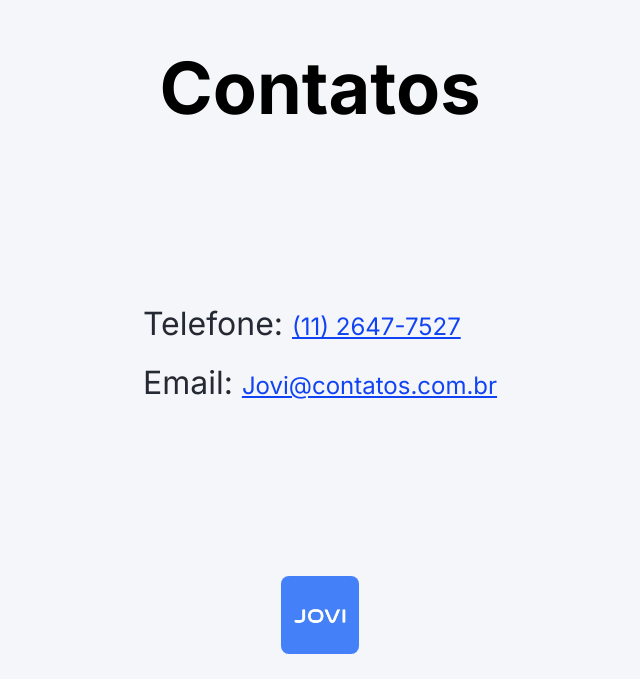
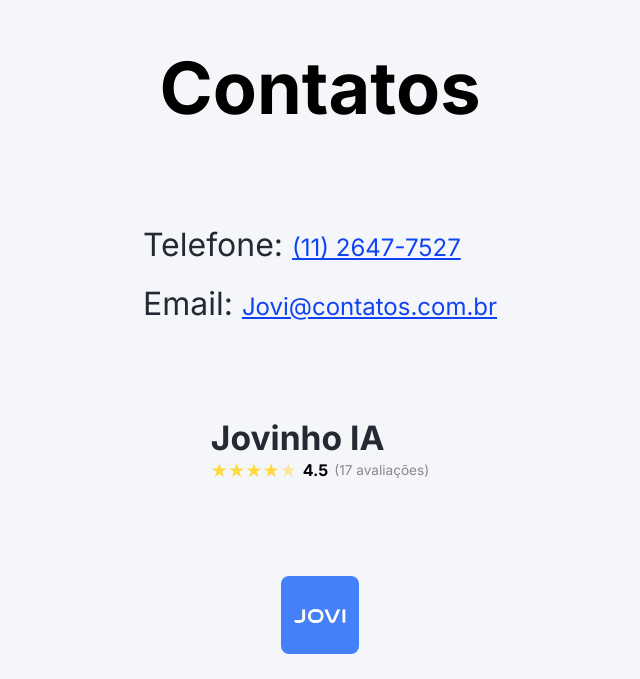
Before and after one commit to correaleite/React---Jovinho, a React (Vite) app: page / in a window 1280 px wide. Shown: the part 11250-11929 px from the top of the page, without its empty margins (320-960 px from the left). Built offline with nearby package versions, Linux system fonts and the light colour scheme.

Commit message:
site de react finalizado

```diff
--- /dev/null
+++ b/src/components/AvaliacaoEstrelas.jsx
@@ -0,0 +1,38 @@
+
+function AvaliacaoEstrelas({ notas }) {
+
+  function mediaAvaliacoes(notas) {
+    const soma = notas.reduce((acc, nota) => acc + nota, 0);
+    const media = soma / notas.length;
+    return Math.round(media * 10) / 10;
+  }
+
+  const media = mediaAvaliacoes(notas);
+  const estrelasCheias = Math.floor(media);
+  const temMeiaEstrela = media % 1 >= 0.5;
+  const estrelasVazias = 5 - estrelasCheias - (temMeiaEstrela ? 1 : 0);
+
+  return (
+    <div className="avaliacao-estrelas">
+      <div className="estrelas">
+        {}
+        {Array.from({ length: estrelasCheias }).map((_, i) => (
+          <span key={`cheia-${i}`} className="estrela cheia">★</span>
+        ))}
+
+        {}
+        {temMeiaEstrela && <span className="estrela meia">★</span>}
+
+        {}
+        {Array.from({ length: estrelasVazias }).map((_, i) => (
+          <span key={`vazia-${i}`} className="estrela vazia">☆</span>
+        ))}
+      </div>
+
+      <span className="nota-numero">{media.toFixed(1)}</span>
+      <span className="total-avaliacoes">({notas.length} avaliações)</span>
+    </div>
+  );
+}
+
+export default AvaliacaoEstrelas;
--- a/src/components/Contatos.jsx
+++ b/src/components/Contatos.jsx
@@ -1,7 +1,10 @@
 import LogoContatos from '../assets/JOVI-icon.png';
+import AvaliacaoEstrelas from './AvaliacaoEstrelas';
 
 function Contatos () {
+    const notasDoJovinho = [5, 4, 5, 3, 4, 5, 4, 5, 4, 5, 5, 5, 3, 5, 5, 4, 5];
     return (
+
          <section class="section-contato" id="contato">
 
         <h1>Contatos</h1>
@@ -11,6 +14,10 @@ function Contatos () {
                 <li><p>Email: <a href="#">Jovi@contatos.com.br</a></p></li>
             </ul>
         </div>
+        <div className="card-notaJovinho">
+            <h3>Jovinho IA</h3>
+            <AvaliacaoEstrelas notas={notasDoJovinho} />
+        </div>
         <img src={LogoContatos} alt="jovi-logo-contatos"></img>
 
     </section>
--- a/src/components/Login.jsx
+++ b/src/components/Login.jsx
@@ -4,12 +4,10 @@ function LoginSection() {
   const [email, setEmail] = useState('');
   const [senha, setSenha] = useState('');
 
-  // inicializa "logado" já lendo o localStorage
   const [logado, setLogado] = useState(() => {
     return localStorage.getItem('logado') === 'true';
   });
 
-  // se já tinha um email salvo, recupera ele também (pra mostrar "logado como fulano@...")
   useEffect(() => {
     const emailSalvo = localStorage.getItem('emailLogado');
     if (emailSalvo) {
@@ -17,11 +15,26 @@ function LoginSection() {
     }
   }, []);
 
+  function forcaSenha(senha) {
+    const pontos = Math.min(senha.length, 10);
+    return pontos;
+  }
+
+  function statusForcaSenha(pontos) {
+    if (pontos === 0) return { texto: '', cor: 'transparent' };
+    if (pontos < 6) return { texto: 'Fraca', cor: 'red' };
+    if (pontos < 9) return { texto: 'Média', cor: 'orange' };
+    return { texto: 'Forte', cor: 'green' };
+  }
+
+  const pontosSenha = forcaSenha(senha);
+  const { texto: textoForca, cor: corForca } = statusForcaSenha(pontosSenha);
+
   function logar() {
     const emailTrim = email.trim();
     const senhaTrim = senha.trim();
 
-    if (emailTrim === "jovinho@fiap.com.br" && senhaTrim === "123") {
+    if (emailTrim === "jovinho@fiap.com.br" && senhaTrim.length >= 5) {
       setLogado(true);
       localStorage.setItem('logado', 'true');
       localStorage.setItem('emailLogado', emailTrim);
@@ -30,12 +43,12 @@ function LoginSection() {
       alert('Email inválido');
       console.log(`email inválido: ${emailTrim}`);
     }
-    else if (emailTrim.indexOf("@") !== -1 && senhaTrim.length <= 5) {
+    else if (emailTrim.indexOf("@") !== -1 && senhaTrim.length < 5) {
       alert('A senha precisa de no mínimo 5 caracteres');
       console.log(`senha inválida: ${senhaTrim}`);
     }
     else {
-      alert('Email ou senha incorretos');
+      alert('Email incorreto');
       console.log(`email: ${emailTrim} e senha: ${senhaTrim}`);
     }
   }
@@ -62,11 +75,9 @@ function LoginSection() {
         <div className="card-login">
           {logado ? (
             <>
-            <div className='logado'>
               <h2>Bem-vindo!</h2>
               <p>Você está logado como <strong>{email}</strong></p>
               <button onClick={sair}>Sair</button>
-            </div>
             </>
           ) : (
             <>
@@ -93,6 +104,21 @@ function LoginSection() {
                     value={senha}
                     onChange={(e) => setSenha(e.target.value)}
                   />
+                  {senha.length > 0 && (
+                    <div className="forca-senha">
+                      <div
+                        style={{
+                          width: `${pontosSenha * 10}%`,
+                          height: '4px',
+                          background: corForca,
+                          transition: 'width 0.2s, background 0.2s'
+                        }}
+                      />
+                      <span style={{ color: corForca, fontSize: '0.85em' }}>
+                        {textoForca}
+                      </span>
+                    </div>
+                  )}
                 </div>
               </div>
               <button id="btnLogar" onClick={logar}>Entrar</button>
@@ -100,7 +126,7 @@ function LoginSection() {
                 <p>Problemas de login?</p>
                 <button id="btnReportar" onClick={reportar}>Reporte aqui</button>
               </div>
-              <p>Email: jovinho@fiap.com.br<br />Senha: 123</p>
+              <p>Email: "jovinho@fiap.com.br"<br />Senha: Qualquer</p>
             </>
           )}
         </div>
--- a/src/styles.css
+++ b/src/styles.css
@@ -1003,6 +1003,42 @@ footer {
     grid-row: span 2;
 }
 
+.avaliacao-estrelas {
+  display: flex;
+  align-items: center;
+  gap: 6px;
+}
+
+.estrelas {
+  display: flex;
+}
+
+.estrela {
+  font-size: 1.2rem;
+}
+
+.estrela.cheia {
+  color: #FFD93D;
+}
+
+.estrela.meia {
+  color: #FFD93D;
+  opacity: 0.5; /* solução simples; se quiser meia estrela "de verdade" visualmente, precisa de SVG */
+}
+
+.estrela.vazia {
+  color: #ccc;
+}
+
+.nota-numero {
+  font-weight: bold;
+}
+
+.total-avaliacoes {
+  color: #888;
+  font-size: 0.85rem;
+}
+
 @media( width <= 1024px) {
 
     /* nav-bar */
```
Also changed, not shown: INTEGRANTES.TXT (added), 1 other file (tests, documents, lock files or other folders).
